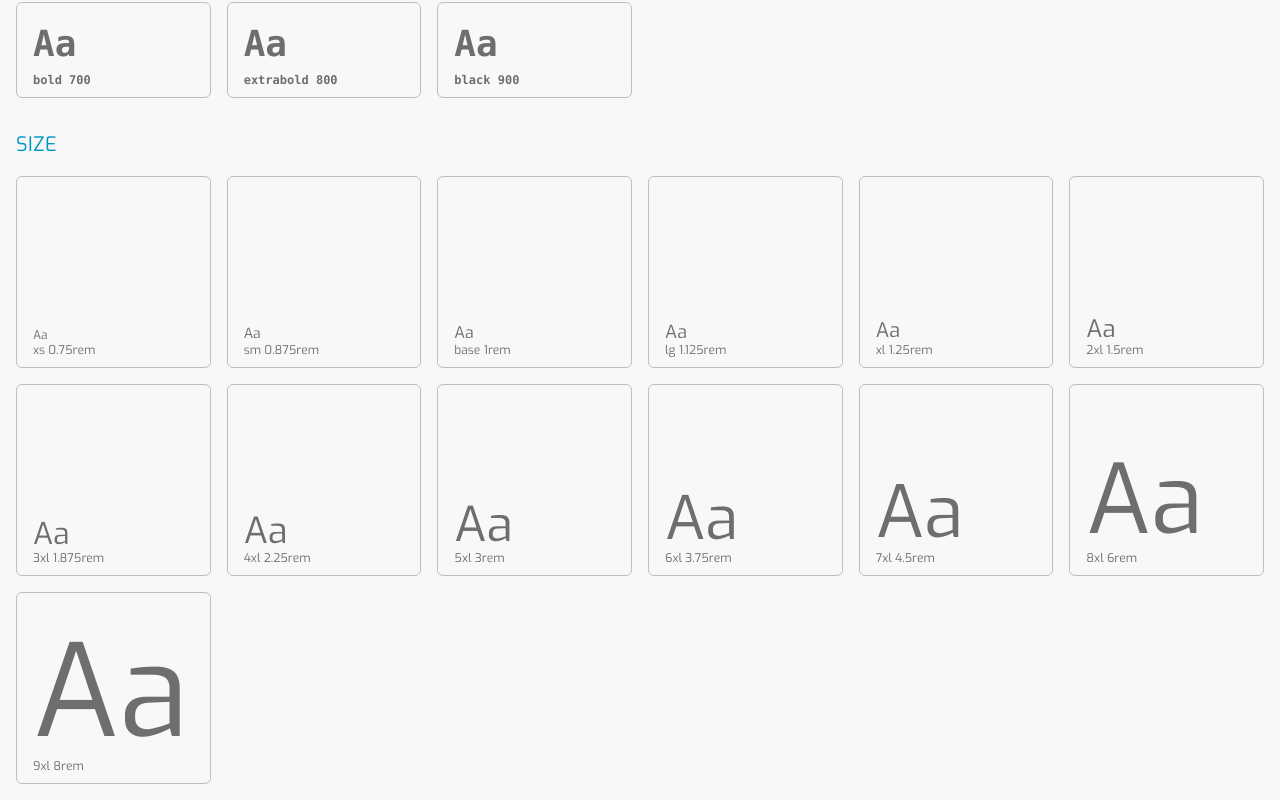
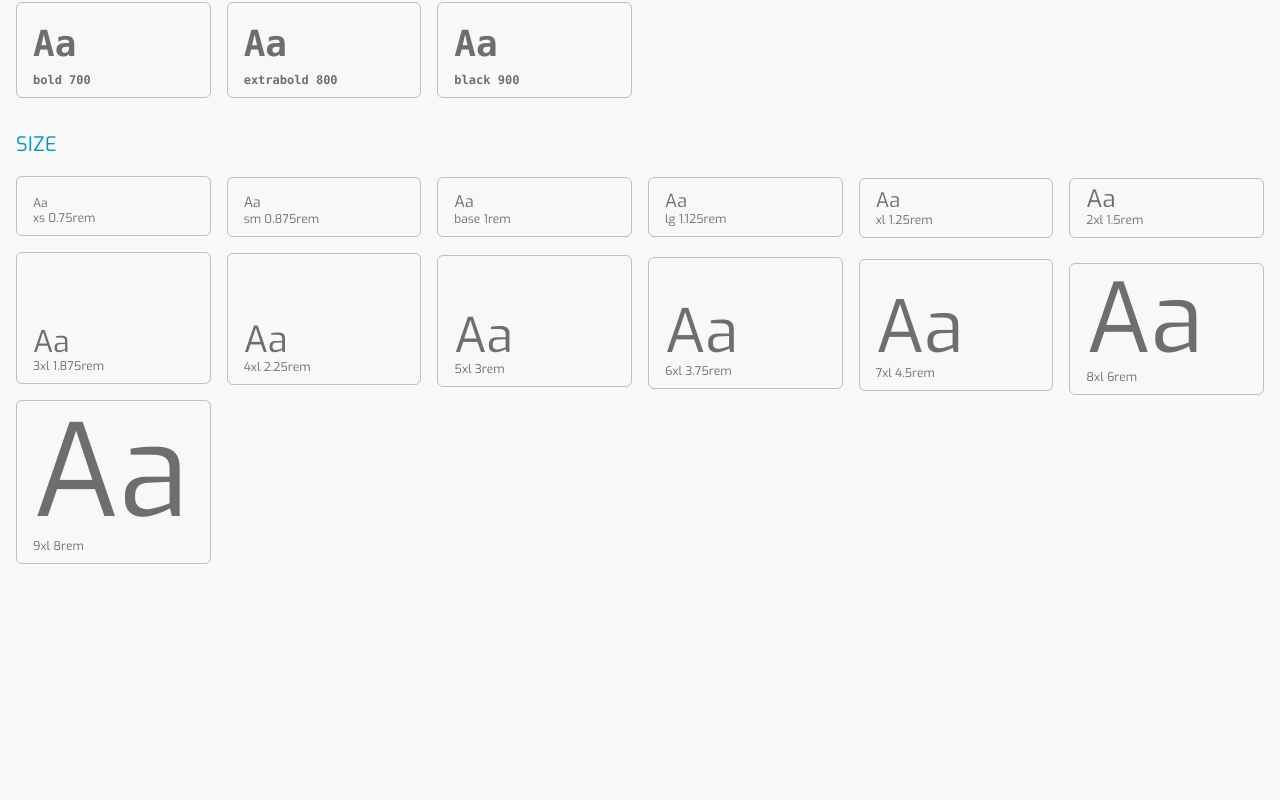
Before and after one commit to StefanKandlbinder/styledictionarytailwindbridge, an Angular app: page / in a window 1280 px wide. Shown: the part 2779-3579 px from the top of the page. After the commit the page ends 3359 px from the top, so only its background shows below. Built offline with nearby package versions, Linux system fonts and the light colour scheme.

Commit message:
sizes alignment

```diff
--- a/src/app/designsystem/typo/typo.component.html
+++ b/src/app/designsystem/typo/typo.component.html
@@ -12,10 +12,17 @@
   </ul>
 </ng-container>
 <h3 class="mt-4 mb-2">Size</h3>
-<ul class="grid grid-cols-2 sm:grid-cols-3 md:grid-cols-4 lg:grid-cols-6 2xl:grid-cols-7 gap-2">
+<!-- <ul class="grid grid-cols-2 sm:grid-cols-3 md:grid-cols-4 lg:grid-cols-6 2xl:grid-cols-7 gap-2">
   <li *ngFor="let size of sizes; let i = index"
     class="w-full flex flex-col justify-end px-2 py-1 h-24 border border-gray-300 rounded-md">
     <div [style.fontSize]="getSizeProperty(size)" class="leading-none">Aa</div>
     <div class="text-xs">{{ size.attributes.item }} {{ size.value }}</div>
   </li>
+</ul> -->
+<ul class="grid grid-cols-2 sm:grid-cols-3 md:grid-cols-4 lg:grid-cols-6 2xl:grid-cols-7 gap-2 items-baseline">
+  <li *ngFor="let size of sizes; let i = index"
+    class="flex flex-col justify-end px-2 py-1 border border-gray-300 rounded-md h-full">
+    <div [style.fontSize]="getSizeProperty(size)" class="leading-none">Aa</div>
+    <div class="text-xs">{{ size.attributes.item }} {{ size.value }}</div>
+  </li>
 </ul>
```
